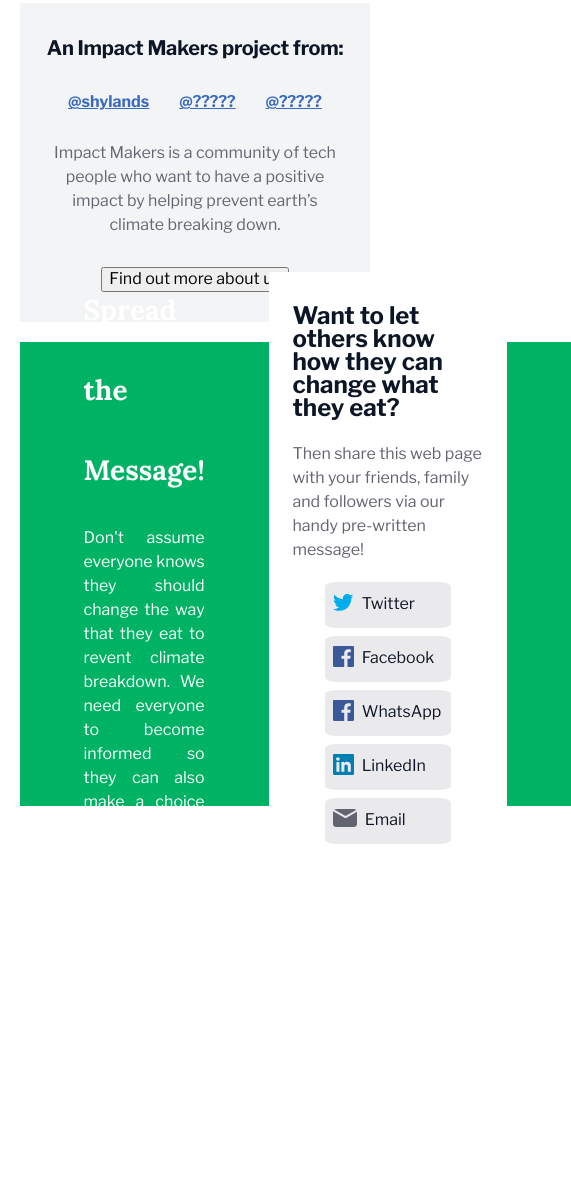
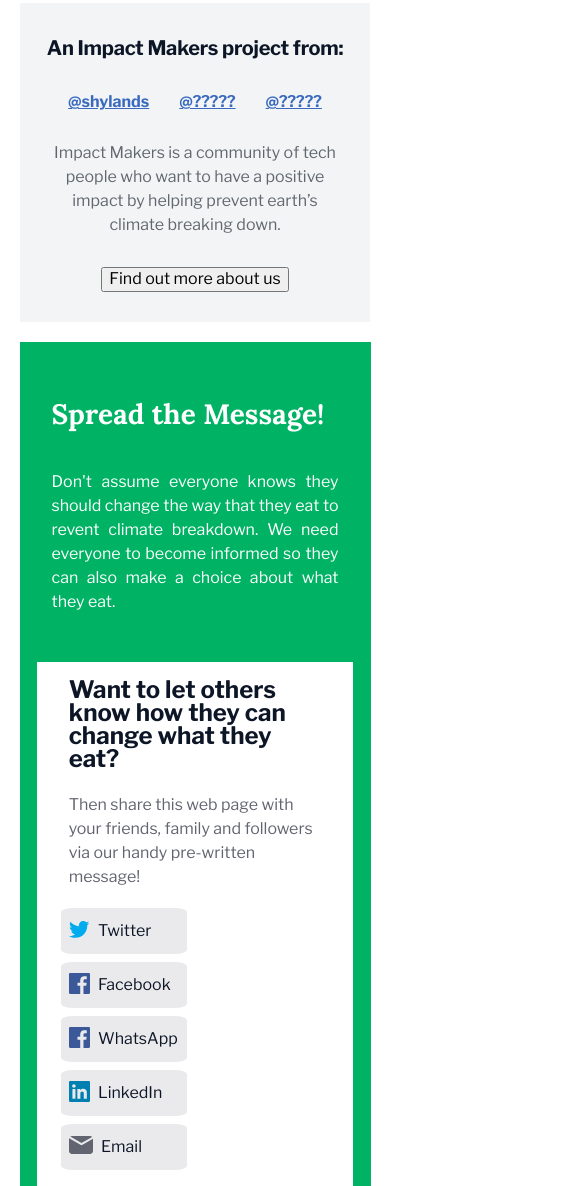
Before and after one commit to impactmakers/climatechoice, a Gatsby site: page /about in a window 390 px wide. Shown: the part 1207-2393 px from the top of the page, 571 px wide, since content can reach past the window. Before the commit the page ends 2085 px from the top, so only its background shows below. Built offline with nearby package versions, Linux system fonts and the light colour scheme; Gatsby itself is replaced by a stand-in of ours.

Commit message:
responsive work

```diff
--- a/src/components/SpreadMessageCTA/index.js
+++ b/src/components/SpreadMessageCTA/index.js
@@ -52,15 +52,9 @@ export default function SpreadMessageCTA() {
             our handy pre-written message!
           </p>
 
-          <div
-            style={{
-              display: "flex",
-              flexWrap: "wrap",
-              padding: "0 3em"
-            }}
-          >
+          <div className={styles.socialContainer}>
             {socialButtons.map(item => (
-              <div style={{ margin: "0 0.5em" }}>
+              <div className={styles.socialButtons}>
                 <SocialButton description={item.description} logo={item.logo} />
               </div>
             ))}
--- a/src/components/SpreadMessageCTA/styles.module.scss
+++ b/src/components/SpreadMessageCTA/styles.module.scss
@@ -1,14 +1,26 @@
 @import "../../styles/Variables.module.scss";
 @import "../../styles/Typography.module.scss";
+@import "../../styles/Mixins.module.scss";
 
 .container {
   background-color: $green;
-  height: 400px;
+  height: min-content;
   color: $white;
   display: flex;
-  justify-content: space-between;
+  justify-content: center;
   align-items: center;
-  padding: 2em;
+  flex-wrap: wrap;
+
+  @include mq("tablet") {
+    padding: 2em;
+    justify-content: space-between;
+  }
+  @include mq("desktop") {
+    justify-content: space-between;
+    flex-wrap: nowrap;
+    height: 400px;
+    padding: 2em;
+  }
 }
 
 .ctaCopy {
@@ -34,10 +46,14 @@
   align-items: center;
   background-color: $white;
   color: $black;
-  width: 100%;
-  text-align: "justify";
-  padding: 2em 0;
-  margin: 2em;
+  width: 90%;
+  padding: 1em 0;
+
+  @include mq("desktop") {
+    padding: 2em 0;
+    width: 100%;
+    text-align: "justify";
+  }
 }
 
 .socialBlock .subTitle {
@@ -52,3 +68,20 @@
   line-height: 1.5em;
   margin: 0.7em;
 }
+.socialBlock .socialContainer {
+  display: flex;
+  flex-wrap: wrap;
+  padding: 0 1em;
+
+  @include mq("tablet") {
+    margin: 0 2em;
+  }
+  @include mq("desktop") {
+    padding: 0 3em;
+    margin: 0;
+  }
+}
+
+.socialBlock .socialButtons {
+  margin: 0 0.5em;
+}
```
